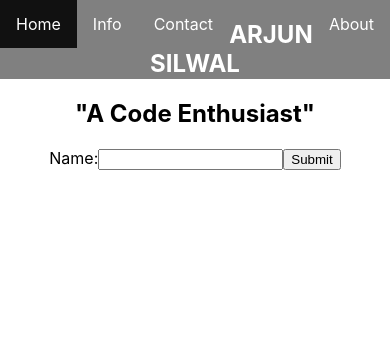
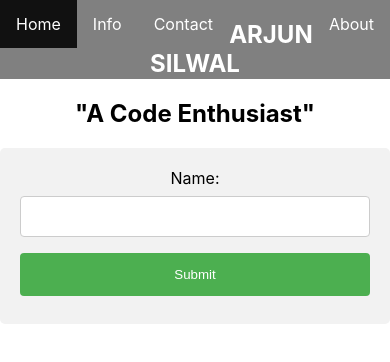
Before and after one commit to Arjunsilwal/my-app, a React (Create React App) app: page /form in a window 390 px wide. Shown: the top 362 px of the page. Built offline with nearby package versions, Linux system fonts and the light colour scheme.

Commit message:
Making form more responsive and Style with CSS

```diff
--- a/src/components/Form.js
+++ b/src/components/Form.js
@@ -2,20 +2,54 @@ import React, {useState} from 'react'
 import Header from './Header'
 
 function Form() {
-    const [form, updateForm] = useState()
-    const handleClick = () => {
-        updateForm(alert("Your request has been submitted"))
+    const [state, setState] = useState({value:''})
+
+   function handleChange(e){
+    setState({value:e.target.value})
+    }
+
+    function handleSubmit(e){
+        e.preventDefault();
+        alert("Name is submitted: " + state.value)
+    }
+
+    const formStyle = {
+        form : {
+            borderRadius: "5px",
+            backgroundColor: "#f2f2f2",
+            padding: "20px",
+          },
+          text:{
+            width: "100%",
+            padding: "12px 20px",
+            margin: "8px 0",
+            display: "inline-block",
+            border: "1px solid #ccc",
+            borderRadius: "4px",
+            boxSizing: "border-box",
+          },
+          button: {
+            width: "100%",
+            backgroundColor: "#4CAF50",
+            color: "white",
+            padding: "14px 20px",
+            margin: "8px 0",
+            border: "none",
+            borderRadius: "4px",
+            cursor: "pointer",
+          }
+
     }
 
     return (
         <div>
             <Header />
-            <form>
+            <form onSubmit={handleSubmit} style={formStyle.form}>
             <label>
                 Name:
-                <input type="text" name="name" />
+                <input type="text" style={formStyle.text} value={state.value} onChange={handleChange} />
                 </label>
-                <input type="submit" value="Submit" onClick={handleClick}/>
+                <input style={formStyle.button} type="submit" value="Submit"/>
             </form>
         </div>
     )
```
